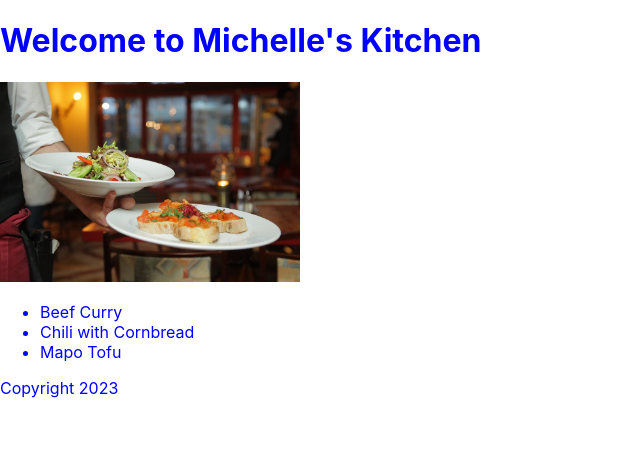
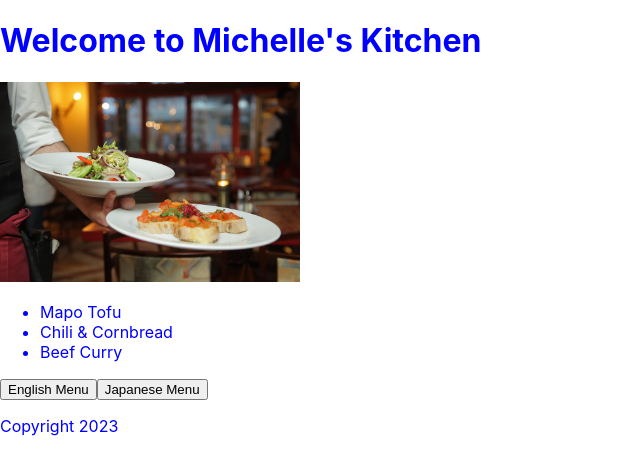
Before and after one commit to arandomgal/restaurant, a React (Create React App) app: page / in a window 1280 px wide. Shown: the top 474 px of the page, without its empty margins (0-640 px from the left). Built offline with nearby package versions, Linux system fonts and the light colour scheme; the HTML template or start-up script is replaced by a standard one.

Commit message:
Apply 'useState' hook to toggle language settings.

```diff
--- a/src/App.js
+++ b/src/App.js
@@ -1,18 +1,34 @@
 import logo from './logo.svg';
 import './App.css';
+import { useState } from 'react';
 
-const dishesWithKeys = [
+const englishMenu = [
   {
       id: 3, // Used in JSX as a key
       name: 'Mapo Tofu'
   },
   {
       id: 2, // Used in JSX as a key
-      name: 'Chili with Cornbread'
+      name: 'Chili & Cornbread'
   },
   {
       id: 1, // Used in JSX as a key
       name: 'Beef Curry'
+  }
+];
+
+const japaneseMenu = [
+  {
+      id: 3, // Used in JSX as a key
+      name: '麻婆豆腐'
+  },
+  {
+      id: 2, // Used in JSX as a key
+      name: 'チリ＆コーンブレッド'
+  },
+  {
+      id: 1, // Used in JSX as a key
+      name: 'ビーフカレー'
   }
 ];
 
@@ -22,22 +38,46 @@ function ImageSection() {
   )
 }
 
-function Header({name}) {
-  return (
+function Header(p) {
+  if (p.menuName == "englishMenu")
+    return (
+        <header>
+            <h1>Welcome to {p.name}'s Kitchen</h1>
+        </header>
+    );
+  else if (p.menuName == "japaneseMenu")
+    return (
       <header>
-          <h1>Welcome to {name}'s Kitchen</h1>
+          <h1>いらっしゃいませ</h1>
       </header>
-  );
+    );
 }
 
 function Main(x) {
-  return (
+  if (x.menu == "englishMenu")
+    return (
       <section>
           <ul>
-              {x.dishlist.sort((a, b) => a.id - b.id).map(dish => (<li key={dish.id}>{dish.name}</li>))}
+            {englishMenu.map((dish) => (<li key={dish.id}>{dish.name}</li>) )}
           </ul>
       </section>
-  );
+    );
+  else if (x.menu == "japaneseMenu")
+    return (
+      <section>
+          <ul>
+            {japaneseMenu.map((dish) => (<li key={dish.id}>{dish.name}</li>) )}
+          </ul>
+      </section>
+    );
+  else
+    return (
+      <section>
+          <ul>
+            {englishMenu.map((dish) => (<li key={dish.id}>{dish.name}</li>) )}
+          </ul>
+      </section>
+    );
 }
 
 function Footer(p) {
@@ -49,11 +89,14 @@ function Footer(p) {
 }
 
 function App() {
+  const [menuName, setLanguage] = useState("englishMenu");
   return (
     <div className="App">
-           <Header name="Michelle" />
+           <Header name="Michelle" menuName={menuName}/>
            <ImageSection />
-           <Main dishlist={dishesWithKeys} />
+           <Main menu={menuName}/>
+           <button onClick={() => setLanguage("englishMenu")}>English Menu</button>
+           <button onClick={() => setLanguage("japaneseMenu")}>Japanese Menu</button>
            <Footer
                year={new Date().getFullYear()}
            />
```
